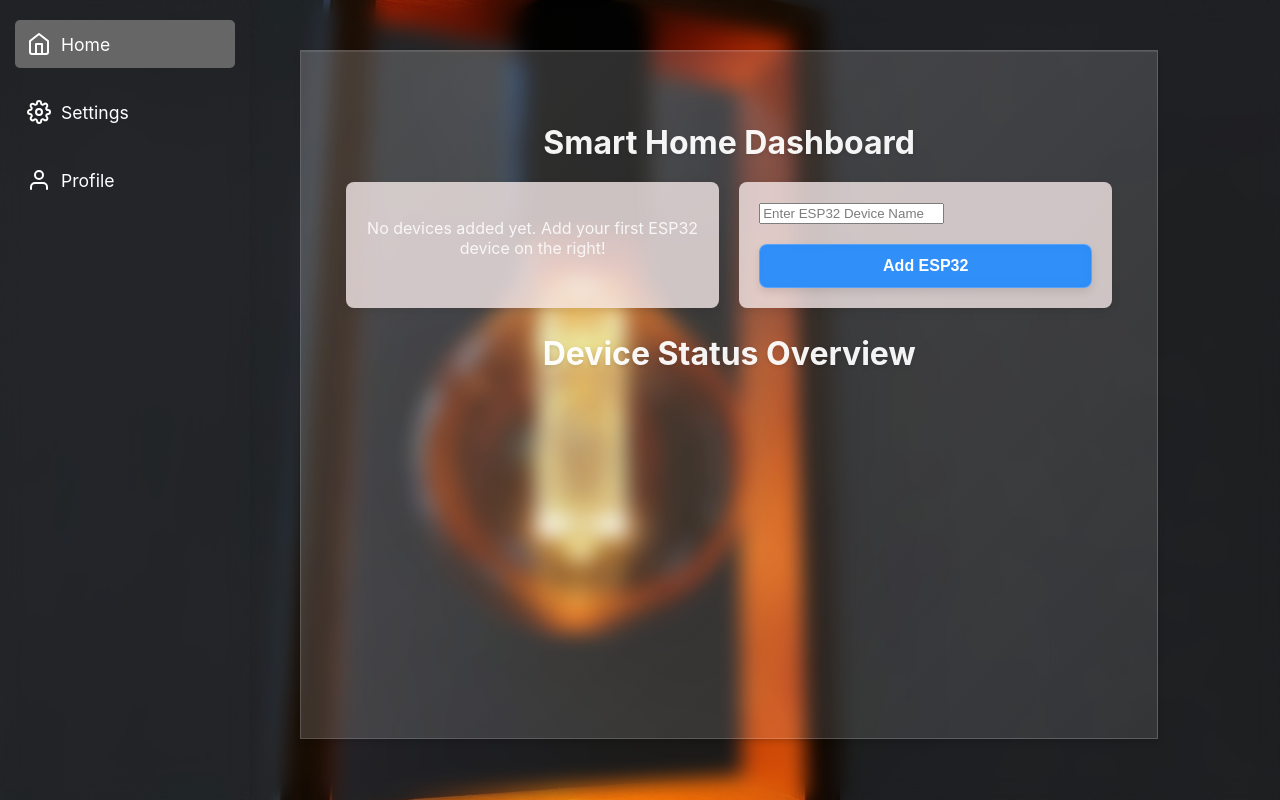
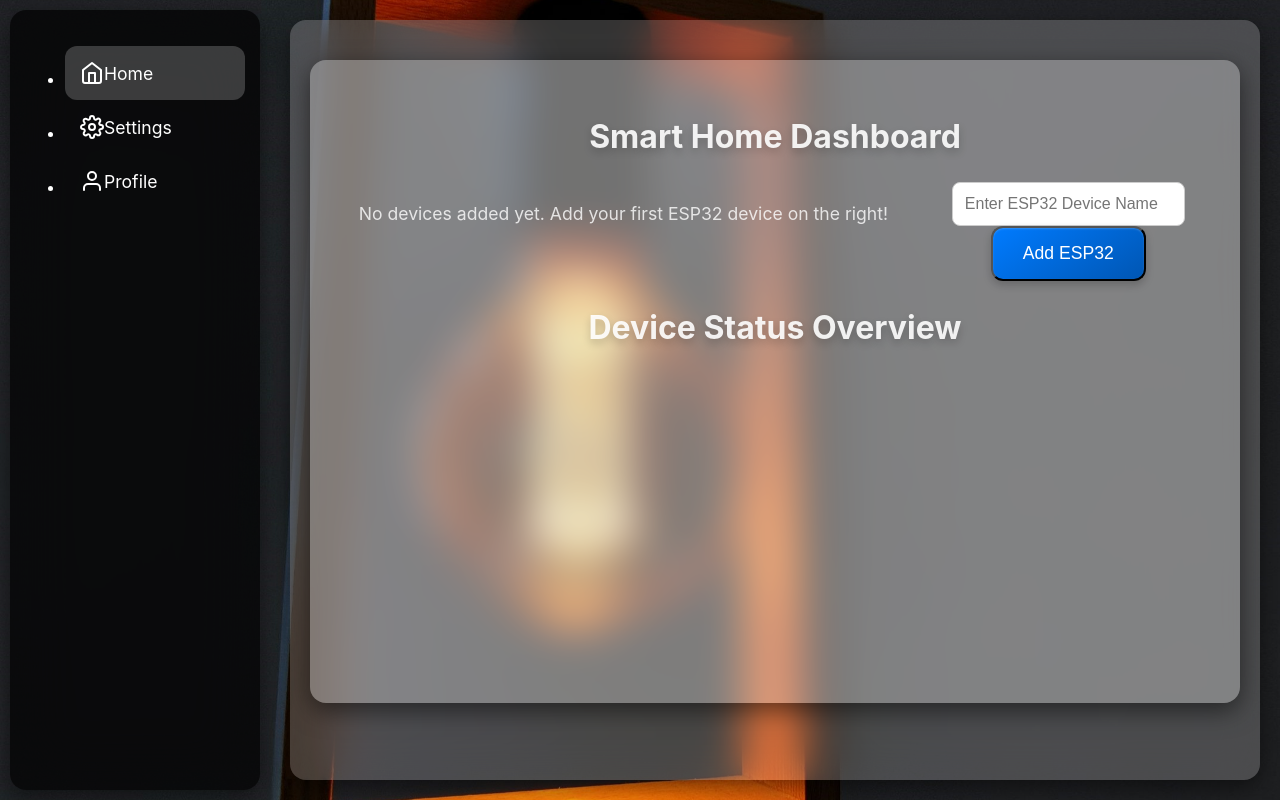
Before and after one commit to thesagaradhikari/Smart-switch, a React (Create React App) app: page /dashboard in a window 1280 px wide. Built offline with nearby package versions, Linux system fonts and the light colour scheme; sample sign-in values are in the browser's storage.

Commit message:
some minor progress

```diff
--- a/src/components/Dashboard.css
+++ b/src/components/Dashboard.css
@@ -1,3 +1,20 @@
+/* CSS Variables for Reusability */
+:root {
+  --primary-color: #007bff;
+  --primary-hover: #0056b3;
+  --primary-active: #004494;
+  --danger-color: #f44336;
+  --danger-hover: #d6362e;
+  --light-bg: rgba(255, 255, 255, 0.2);
+  --dark-bg: rgba(0, 0, 0, 0.7);
+  --text-color: rgba(255, 255, 255, 0.9);
+  --text-secondary: rgba(255, 255, 255, 0.8);
+  --shadow-light: 0 4px 8px rgba(0, 0, 0, 0.2);
+  --shadow-heavy: 0 8px 24px rgba(0, 0, 0, 0.5);
+  --border-radius: 16px;
+  --transition: 0.3s ease;
+}
+
 /* Main Container */
 .dashboard-container {
   display: flex;
@@ -11,25 +28,17 @@
 /* Navbar */
 .navbar {
   width: 220px;
-  backdrop-filter: blur(10px);
+  backdrop-filter: blur(30px);
+  background: var(--dark-bg);
   color: white;
   padding: 20px 15px;
   display: flex;
   flex-direction: column;
-
+  border-radius: var(--border-radius);
   position: sticky;
-  top: 0;
-  box-shadow: 2px 0px 6px rgba(0, 0, 0, 0.1); /* Subtle shadow */
-}
-
-.navbar__menu {
-  list-style: none;
-  padding: 0;
-  margin: 0;
-}
-
-.navbar__item {
-  margin-bottom: 20px;
+  top: 10px;
+  margin: 10px;
+  box-shadow: var(--shadow-heavy);
 }
 
 .navbar__link {
@@ -37,216 +46,275 @@
   text-decoration: none;
   display: flex;
   align-items: center;
-  padding: 12px;
-  border-radius: 5px;
+  padding: 15px;
+  border-radius: 12px;
   font-size: 1.1rem;
-  transition: background-color 0.3s ease;
+  transition: background-color var(--transition), transform var(--transition);
 }
 
 .navbar__link:hover {
-  background-color: #444;
+  background-color: rgba(255, 255, 255, 0.1);
+  transform: translateY(-2px);
 }
 
 .navbar__link.active {
-  background-color: #666;
-}
-
-.navbar__link span {
-  margin-left: 10px;
+  background-color: rgba(255, 255, 255, 0.2);
 }
 
 /* Dashboard Content */
 .dashboard-content {
   flex: 1;
-
-
-  backdrop-filter: blur(10px);
-
-  overflow-y: auto;
+  backdrop-filter: blur(20px);
+  background: var(--light-bg);
+  margin: 20px;
+  padding: 20px;
+  border-radius: var(--border-radius);
+  box-shadow: var(--shadow-heavy);
   display: flex;
   flex-direction: column;
 }
 
-
-
-/* Dashboard Home */
 .dashboard-home {
   display: flex;
-  flex: 1;
   gap: 20px;
 }
 
-.left-column, .right-column {
-  flex: 1;
-  background-color: rgba(244, 231, 231, 0.8);
-  padding: 20px;
-  border-radius: 8px;
-  box-shadow: 0 4px 8px rgba(0, 0, 0, 0.1);
+.left-column,
+.right-column {
+  display: flex;
+  flex-direction: column;
+  gap: 20px;
 }
 
-/* ESP32 Control Section */
+.left-column {
+  flex: 2;
+}
+
+.right-column {
+  flex: 1;
+}
+
+/* Reusable Section Style */
+.section {
+  background: var(--light-bg);
+  padding: 20px;
+  border-radius: var(--border-radius);
+  box-shadow: var(--shadow-light);
+}
+
+/* Add Device Section */
+.add-device-section {
+  gap: 10px;
+}
+
+.device-input,
+.switch-label-input {
+  padding: 12px;
+  font-size: 16px;
+  border: 1px solid #ccc;
+  border-radius: 8px;
+  transition: border-color var(--transition);
+}
+
+.device-input:focus,
+.switch-label-input:focus {
+  border-color: var(--primary-color);
+}
+
+.add-esp32-btn,
+.delete-device-btn {
+  padding: 12px;
+  font-size: 16px;
+  border: none;
+  border-radius: 8px;
+  color: white;
+  cursor: pointer;
+  transition: background var(--transition), transform var(--transition);
+}
+
 .add-esp32-btn {
-  padding: 12px 24px;
-  background-color: #4CAF50;
-  color: white;
-  border: none;
-  cursor: pointer;
-  font-size: 16px;
-  border-radius: 8px;
-  box-shadow: 0 4px 8px rgba(0, 0, 0, 0.1);
-  transition: background-color 0.3s, transform 0.2s ease;
+  background: linear-gradient(145deg, var(--primary-color), var(--primary-hover));
 }
 
 .add-esp32-btn:hover {
-  background-color: #45a049;
-  transform: scale(1.05);
+  background: linear-gradient(145deg, var(--primary-hover), var(--primary-active));
+  transform: translateY(-2px);
 }
 
 .add-esp32-btn:active {
-  transform: scale(0.95);
+  transform: translateY(1px);
 }
 
-/* Switches */
+.delete-device-btn {
+  background: var(--danger-color);
+}
+
+.delete-device-btn:hover {
+  background: var(--danger-hover);
+  transform: translateY(-2px);
+}
+
+.delete-device-btn:active {
+  transform: translateY(1px);
+}
+
+.no-devices {
+  text-align: center;
+  color: #666;
+}
+
+/* Device Card */
+.esp32-device {
+  background: var(--light-bg);
+  padding: 20px;
+  border-radius: var(--border-radius);
+  box-shadow: var(--shadow-light);
+  transition: transform var(--transition), box-shadow var(--transition);
+}
+
+.esp32-device:hover {
+  transform: translateY(-2px);
+  box-shadow: 0 6px 12px rgba(0, 0, 0, 0.3);
+}
+
+.device-header {
+  display: flex;
+  justify-content: space-between;
+  align-items: center;
+  margin-bottom: 10px;
+}
+
+.device-status {
+  display: flex;
+  align-items: center;
+  gap: 5px;
+}
+
+.status-indicator {
+  width: 10px;
+  height: 10px;
+  border-radius: 50%;
+}
+
+.status-indicator.online {
+  background: #4caf50;
+}
+
+.status-indicator.offline {
+  background: var(--danger-color);
+}
+
 .switches {
   display: flex;
   flex-wrap: wrap;
-  gap: 20px;
-}
-
-.switch {
-  flex: 1 1 30%;
-  display: flex;
-  justify-content: center;
-  align-items: center;
+  gap: 10px;
 }
 
 .switch-btn {
-  width: 80px;
-  height: 80px;
-  font-size: 16px;
-  border: 2px solid #ccc;
-  border-radius: 8px;
-  background-color: #f1f1f1;
-  color: #333;
-  transition: background-color 0.3s ease, transform 0.3s ease;
+  width: 40px;
+  height: 40px;
+  border: none;
+  border-radius: 50%;
+  background: #ccc;
   cursor: pointer;
+  transition: background var(--transition), transform var(--transition);
 }
 
 .switch-btn.on {
-  background-color: #4CAF50;
-  color: white;
+  background: #4caf50;
 }
 
 .switch-btn.off {
-  background-color: #f44336;
-  color: white;
+  background: var(--danger-color);
 }
 
 .switch-btn:hover {
-  transform: scale(1.1);
+  transform: translateY(-2px);
 }
 
 .switch-btn:active {
-  transform: scale(0.95);
+  transform: translateY(1px);
 }
 
-/* Profile Page */
-.content-section {
-  width: auto;
-  height: auto;
-  margin: 50px;
-  padding: 45px;
-  background: rgba(255, 255, 255, 0.1);
-  backdrop-filter: blur(10px);
-  -webkit-backdrop-filter: blur(10px);
-  border: 1px solid rgba(255, 255, 255, 0.2);
-  box-shadow:
-    0 4px 6px rgba(0, 0, 0, 0.1),
-    0 1px 3px rgba(0, 0, 0, 0.08),
-    inset 0 1px 1px rgba(255, 255, 255, 0.1);
-  position: fixed;
-  top: 0;
-  left: 0;
-  overflow-y: auto; /* Allow scrolling if content overflows */
+.device-footer {
+  display: flex;
+  justify-content: space-between;
+  align-items: center;
+  margin-top: 10px;
 }
 
-/* Maintain the glossy gradient overlay */
-.content-section::before {
-  content: '';
-  position: fixed;
-  top: 0;
-  left: 0;
-  right: 0;
-  bottom: 0;
-  background: linear-gradient(
-    135deg,
-    rgba(255, 255, 255, 0.1) 0%,
-    rgba(255, 255, 255, 0.05) 50%,
-    rgba(255, 255, 255, 0) 100%
-  );
-  pointer-events: none;
+.last-updated,
+.last-status-check {
+  font-size: 12px;
+  color: #666;
 }
 
-/* Keep other styles the same */
+/* New Window */
+.new-window {
+  background: rgba(255, 255, 255, 0.8);
+  padding: 20px;
+  border-radius: var(--border-radius);
+  box-shadow: var(--shadow-light);
+  margin-bottom: 20px;
+}
+
+.content-section {
+  background: rgba(255, 255, 255, 0.3);
+  padding: 30px;
+  border-radius: var(--border-radius);
+  box-shadow: var(--shadow-heavy);
+  margin: 20px auto;
+  text-align: center;
+}
+
 .content-section h2 {
   font-size: 2rem;
-  color: rgba(255, 255, 255, 0.95);
-  margin-bottom: 20px;
-  text-align: center;
-  position: relative;
-  text-shadow: 0 2px 4px rgba(0, 0, 0, 0.1);
+  color: var(--text-color);
+  text-shadow: var(--shadow-light);
 }
 
 .content-section p {
-  font-size: 1rem;
-  color: rgba(255, 255, 255, 0.85);
-  margin-bottom: 20px;
-  text-align: center;
-  position: relative;
-}
-
-.profile-info p {
-  font-size: 1.2rem;
-  margin-bottom: 8px;
-  color: rgba(255, 255, 255, 0.9);
-  position: relative;
-}
-
-.profile-info .email {
-  color: #7cb9ff;
-  font-weight: 600;
-  text-shadow: 0 0 10px rgba(124, 185, 255, 0.3);
+  font-size: 1.1rem;
+  color: var(--text-secondary);
+  line-height: 1.6;
 }
 
 .content-section button {
-  display: block;
-  width: 100%;
-  padding: 12px;
-  background: rgba(0, 123, 255, 0.8);
-  backdrop-filter: blur(5px);
+  padding: 15px 30px;
+  border-radius: 12px;
+  font-size: 1.1rem;
+  background: linear-gradient(145deg, var(--primary-color), var(--primary-hover));
   color: white;
-  font-size: 1rem;
-  font-weight: bold;
-  border: 1px solid rgba(255, 255, 255, 0.2);
-  border-radius: 8px;
-  cursor: pointer;
-  transition: all 0.3s ease;
-  margin-top: 20px;
-  position: relative;
-  overflow: hidden;
+  box-shadow:
+    var(--shadow-light),
+    inset 0 1px 2px rgba(255, 255, 255, 0.2);
+  transition: transform var(--transition), box-shadow var(--transition);
 }
 
 .content-section button:hover {
-  background: rgba(0, 123, 255, 0.9);
-  transform: translateY(-1px);
-  box-shadow:
-    0 4px 12px rgba(0, 123, 255, 0.3),
-    0 0 0 1px rgba(255, 255, 255, 0.2);
+  transform: translateY(-2px);
+  box-shadow: 0 6px 12px rgba(0, 0, 0, 0.3);
 }
 
 .content-section button:active {
   transform: translateY(1px);
-  box-shadow:
-    0 2px 6px rgba(0, 123, 255, 0.2),
-    0 0 0 1px rgba(255, 255, 255, 0.2);
 }
+.upload-avatar-btn {
+  background-color: #1d3987;
+  color: #fff;
+  padding: 10px 20px;
+  border: none;
+  border-radius: 5px;
+  cursor: pointer;
+  font-size: 16px;
+  font-weight: bold;
+}
+
+.upload-avatar-btn:hover {
+  background-color: #1128d6;
+}
+
+.upload-avatar-btn:active {
+  background-color: #1d1677;
+  transform: translateY(2px);
+}
--- a/src/components/Dashboard.js
+++ b/src/components/Dashboard.js
@@ -4,8 +4,7 @@ import { LineChart, Line, XAxis, YAxis, Tooltip, ResponsiveContainer } from 'rec
 import Navbar from "./Navbar";
 import { toast } from 'react-toastify';
 import "./Dashboard.css";
-import 'react-toastify/dist/ReactToastify.css'; // Make sure this is at the top
-
+import 'react-toastify/dist/ReactToastify.css'; // Ensure this is at the top
 
 // Local Storage Keys
 const STORAGE_KEYS = {
@@ -22,6 +21,7 @@ const useLocalStorage = (key, initialValue) => {
       return item ? JSON.parse(item) : initialValue;
     } catch (error) {
       console.error('Error reading from localStorage:', error);
+      toast.error('Failed to load data. Please try again.'); // Error feedback
       return initialValue;
     }
   });
@@ -32,13 +32,74 @@ const useLocalStorage = (key, initialValue) => {
       localStorage.setItem(key, JSON.stringify(value));
     } catch (error) {
       console.error('Error writing to localStorage:', error);
+      toast.error('Failed to save data. Please try again.'); // Error feedback
     }
   };
 
   return [storedValue, setValue];
 };
 
+const DeviceCard = React.memo(({ device, isLoading, onSwitchToggle, onEditSwitchLabel, onDeleteDevice }) => (
+  <div className="esp32-device">
+    <div className="device-header">
+      <h3>{device.name}</h3>
+      <div className="device-status">
+        <span className={`status-indicator ${device.isOnline ? '' : 'offline'}`} />
+        <span>{device.isOnline ? 'Online' : 'Offline'}</span>
+      </div>
+    </div>
+
+    <div className="switches">
+      {device.switches.map((state, index) => (
+        <div key={index} className="switch">
+          <input
+            type="text"
+            value={device.switchLabels[index]}
+            onChange={(e) => onEditSwitchLabel(device.id, index, e.target.value)}
+            className="switch-label-input"
+            aria-label={`Switch label for ${device.name} - Switch ${index + 1}`}
+          />
+          <button
+            className={`switch-btn ${state ? "on" : "off"}`}
+            onClick={() => onSwitchToggle(device.id, index)}
+            disabled={!device.isOnline || isLoading}
+            aria-label={`Toggle switch ${index + 1} for ${device.name}`}
+          />
+          <span className="switch-label">{state ? 'ON' : 'OFF'}</span>
+        </div>
+      ))}
+    </div>
+
+    <div className="device-footer">
+      <span className="last-updated">
+        Last updated: {new Date(device.lastUpdated).toLocaleString()}
+      </span>
+      <span className="last-status-check">
+        Last status check: {new Date(device.lastStatusCheck).toLocaleString()}
+      </span>
+      <button
+        onClick={() => onDeleteDevice(device.id)}
+        className="delete-device-btn"
+        disabled={isLoading}
+        aria-label={`Delete device ${device.name}`}
+      >
+        Delete Device
+      </button>
+    </div>
+  </div>
+));
+
+const NewWindow = ({ device }) => (
+  <div className="new-window">
+    <h3>{device.name}</h3>
+    <p>Status: {device.isOnline ? 'Online' : 'Offline'}</p>
+    <p>Last Updated: {new Date(device.lastUpdated).toLocaleString()}</p>
+    <p>Last Status Check: {new Date(device.lastStatusCheck).toLocaleString()}</p>
+  </div>
+);
+
 const DashboardHome = () => {
+  const [selectedDevice, setSelectedDevice] = useState(null); // State to track selected device
   const [esp32Devices, setEsp32Devices] = useLocalStorage(STORAGE_KEYS.ESP32_DEVICES, []);
   const [newDeviceName, setNewDeviceName] = useState("");
   const [isLoading, setIsLoading] = useState(false);
@@ -82,68 +143,52 @@ const DashboardHome = () => {
       setNewDeviceName("");
       setIsLoading(false);
       toast.success(`Device "${newDeviceName}" added successfully`);
+      setSelectedDevice(newDevice); // Set the newly added device as selected
     }, 1000);
   };
 
-  const handleSwitchToggle = async (deviceId, switchIndex) => {
-    try {
-      setIsLoading(true);
-      // Simulate API call to device
-      await new Promise(resolve => setTimeout(resolve, 500));
-
-      setEsp32Devices(prevDevices =>
-        prevDevices.map(device => {
-          if (device.id === deviceId) {
-            const updatedSwitches = [...device.switches];
-            updatedSwitches[switchIndex] = !updatedSwitches[switchIndex];
-            return {
-              ...device,
-              switches: updatedSwitches,
-              lastUpdated: new Date().toISOString()
-            };
-          }
-          return device;
-        })
+  const handleSwitchToggle = (deviceId, switchIndex) => {
+    setIsLoading(true);
+    // Simulate API call
+    setTimeout(() => {
+      setEsp32Devices(currentDevices =>
+        currentDevices.map(device =>
+          device.id === deviceId
+            ? {
+                ...device,
+                switches: device.switches.map((state, index) =>
+                  index === switchIndex ? !state : state
+                ),
+              }
+            : device
+        )
       );
-
-      toast.success('Switch state updated successfully');
-    } catch (error) {
-      toast.error('Failed to update switch state');
-    } finally {
       setIsLoading(false);
-    }
+      toast.success(`Switch ${switchIndex + 1} toggled successfully`);
+    }, 1000);
   };
 
   const handleEditSwitchLabel = (deviceId, switchIndex, newLabel) => {
-    setEsp32Devices(prevDevices =>
-      prevDevices.map(device => {
-        if (device.id === deviceId) {
-          const updatedLabels = [...device.switchLabels];
-          updatedLabels[switchIndex] = newLabel;
-          return { ...device, switchLabels: updatedLabels };
-        }
-        return device;
-      })
+    setEsp32Devices(currentDevices =>
+      currentDevices.map(device =>
+        device.id === deviceId
+          ? {
+              ...device,
+              switchLabels: device.switchLabels.map((label, index) =>
+                index === switchIndex ? newLabel : label
+              ),
+            }
+          : device
+      )
     );
+    toast.success(`Switch ${switchIndex + 1} label updated successfully`);
   };
 
-  const handleDeleteDevice = async (deviceId) => {
-    if (!window.confirm("Are you sure you want to delete this device?")) {
-      return;
-    }
-
-    try {
-      setIsLoading(true);
-      // Simulate API call
-      await new Promise(resolve => setTimeout(resolve, 1000));
-
-      setEsp32Devices(prev => prev.filter(device => device.id !== deviceId));
-      toast.success('Device deleted successfully');
-    } catch (error) {
-      toast.error('Failed to delete device');
-    } finally {
-      setIsLoading(false);
-    }
+  const handleDeleteDevice = (deviceId) => {
+    setEsp32Devices(currentDevices =>
+      currentDevices.filter(device => device.id !== deviceId)
+    );
+    toast.success(`Device deleted successfully`);
   };
 
   // Sample data for the graph
@@ -191,15 +236,17 @@ const DashboardHome = () => {
             />
             <button
               onClick={handleAddESP32}
-              className="add-esp32-btn"
               disabled={isLoading}
             >
               {isLoading ? 'Adding...' : 'Add ESP32'}
             </button>
           </div>
+          {/* New Window Section */}
+          {selectedDevice && (
+            <NewWindow device={selectedDevice} />
+          )}
         </div>
       </div>
-
       {/* Graph Section */}
       <h2>Device Status Overview</h2>
       <ResponsiveContainer width="100%" height={300}>
@@ -213,53 +260,6 @@ const DashboardHome = () => {
     </div>
   );
 };
-
-const DeviceCard = ({ device, isLoading, onSwitchToggle, onEditSwitchLabel, onDeleteDevice }) => (
-  <div className="esp32-device">
-    <div className="device-header">
-      <h3>{device.name}</h3>
-      <div className="device-status">
-        <span className={`status-indicator ${device.isOnline ? '' : 'offline'}`} />
-        <span>{device.isOnline ? 'Online' : 'Offline'}</span>
-      </div>
-    </div>
-
-    <div className="switches">
-      {device.switches.map((state, index) => (
-        <div key={index} className="switch">
-          <input
-            type="text"
-            value={device.switchLabels[index]}
-            onChange={(e) => onEditSwitchLabel(device.id, index, e.target.value)}
-            className="switch-label-input"
-          />
-          <button
-            className={`switch-btn ${state ? "on" : "off"}`}
-            onClick={() => onSwitchToggle(device.id, index)}
-            disabled={!device.isOnline || isLoading}
-          />
-          <span className="switch-label">{state ? 'ON' : 'OFF'}</span>
-        </div>
-      ))}
-    </div>
-
-    <div className="device-footer">
-      <span className="last-updated">
-        Last updated: {new Date(device.lastUpdated).toLocaleString()}
-      </span>
-      <span className="last-status-check">
-        Last status check: {new Date(device.lastStatusCheck).toLocaleString()}
-      </span>
-      <button
-        onClick={() => onDeleteDevice(device.id)}
-        className="delete-device-btn"
-        disabled={isLoading}
-      >
-        Delete Device
-      </button>
-    </div>
-  </div>
-);
 
 const Settings = () => {
   const [preferences, setPreferences] = useLocalStorage(STORAGE_KEYS.USER_PREFERENCES, {
@@ -353,6 +353,8 @@ const Profile = ({ onLogout }) => {
     avatar: null,
     role: 'admin'
   });
+  const [feedbackMessage, setFeedbackMessage] = useState(''); // State for feedback messages
+  const [selectedFile, setSelectedFile] = useState(null); // State for selected file
 
   const handleLogout = () => {
     if (window.confirm('Are you sure you want to logout?')) {
@@ -368,7 +370,25 @@ const Profile = ({ onLogout }) => {
       ...prev,
       [field]: value
     }));
-    toast.success('Profile updated successfully');
+    setFeedbackMessage('Profile updated successfully'); // Set feedback message
+  };
+
+  const handleAvatarUpload = (file) => {
+    if (file) {
+      const reader = new FileReader();
+      reader.onloadend = () => {
+        setProfile(prev => ({ ...prev, avatar: reader.result }));
+        toast.success('Avatar updated successfully');
+      };
+      reader.readAsDataURL(file);
+    } else {
+      toast.error('Failed to upload avatar');
+    }
+  };
+
+  const handleFileChange = (e) => {
+    setSelectedFile(e.target.files[0]);
+    handleAvatarUpload(e.target.files[0]);
   };
 
   return (
@@ -381,9 +401,16 @@ const Profile = ({ onLogout }) => {
             alt="Profile"
             className="profile-avatar"
           />
-          <button className="upload-avatar-btn">
+          <label className="upload-avatar-btn" htmlFor="avatar-input">
             Upload New Avatar
-          </button>
+          </label>
+          <input
+            id="avatar-input"
+            type="file"
+            accept="image/*"
+            onChange={handleFileChange}
+            style={{ display: 'none' }}
+          />
         </div>
         <div className="profile-details">
           <div className="profile-field">
--- a/src/index.js
+++ b/src/index.js
@@ -11,7 +11,5 @@ root.render(
   </React.StrictMode>
 );
 
-// If you want to start measuring performance in your app, pass a function
-// to log results (for example: reportWebVitals(console.log))
-// or send to an analytics endpoint. Learn more: https://bit.ly/CRA-vitals
-reportWebVitals();
+// Log performance metrics to the console
+reportWebVitals(console.log);
```
Also changed, not shown: src/components/AddEsp32.js (added, +42 -0 lines), src/reportWebVitals.js (+7 -7 lines), src/App_temp.js (added).
